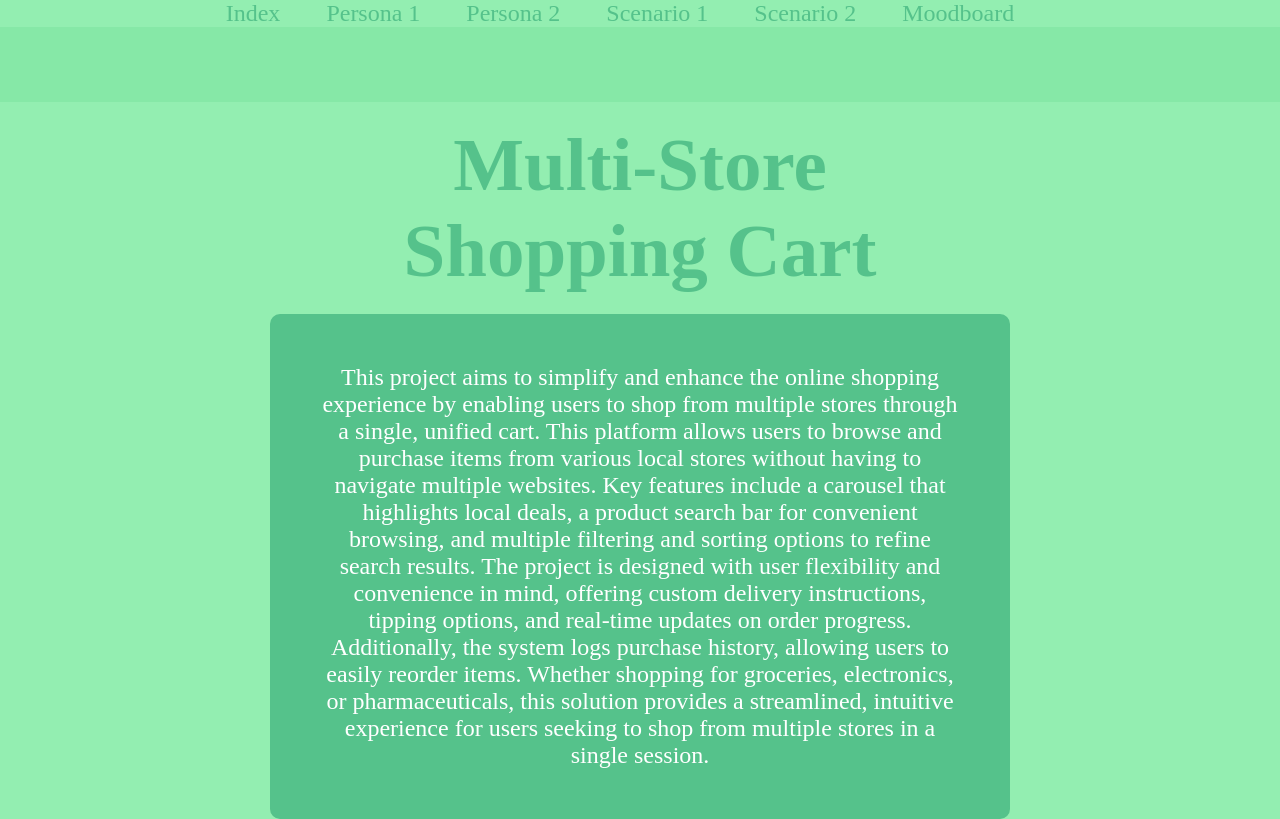
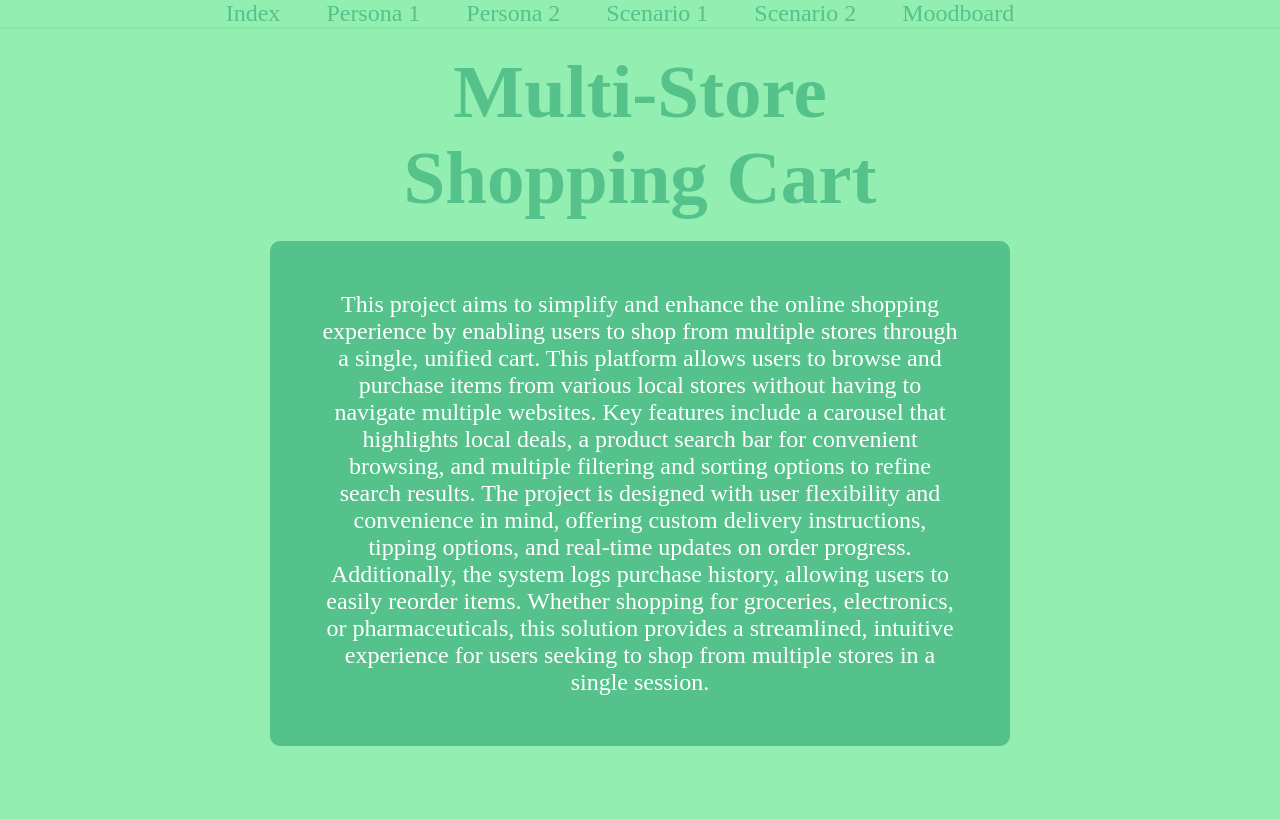
Before and after one commit to alecnazzy/CAP4104-project, a plain HTML site: page index.html in a window 1280 px wide. Drawn offline with Linux system fonts and the light colour scheme.

Commit message:
-changed navbar border from cm to px

```diff
--- a/index.css
+++ b/index.css
@@ -18,7 +18,7 @@ body {
   font-size: x-large;
   width: 100%;
   text-align: center;
-  border-bottom: 2cm solid rgb(134, 232, 167);
+  border-bottom: 2px solid rgb(134, 232, 167);
 }
 .navbar:hover {
   font-size: x-large;
```
